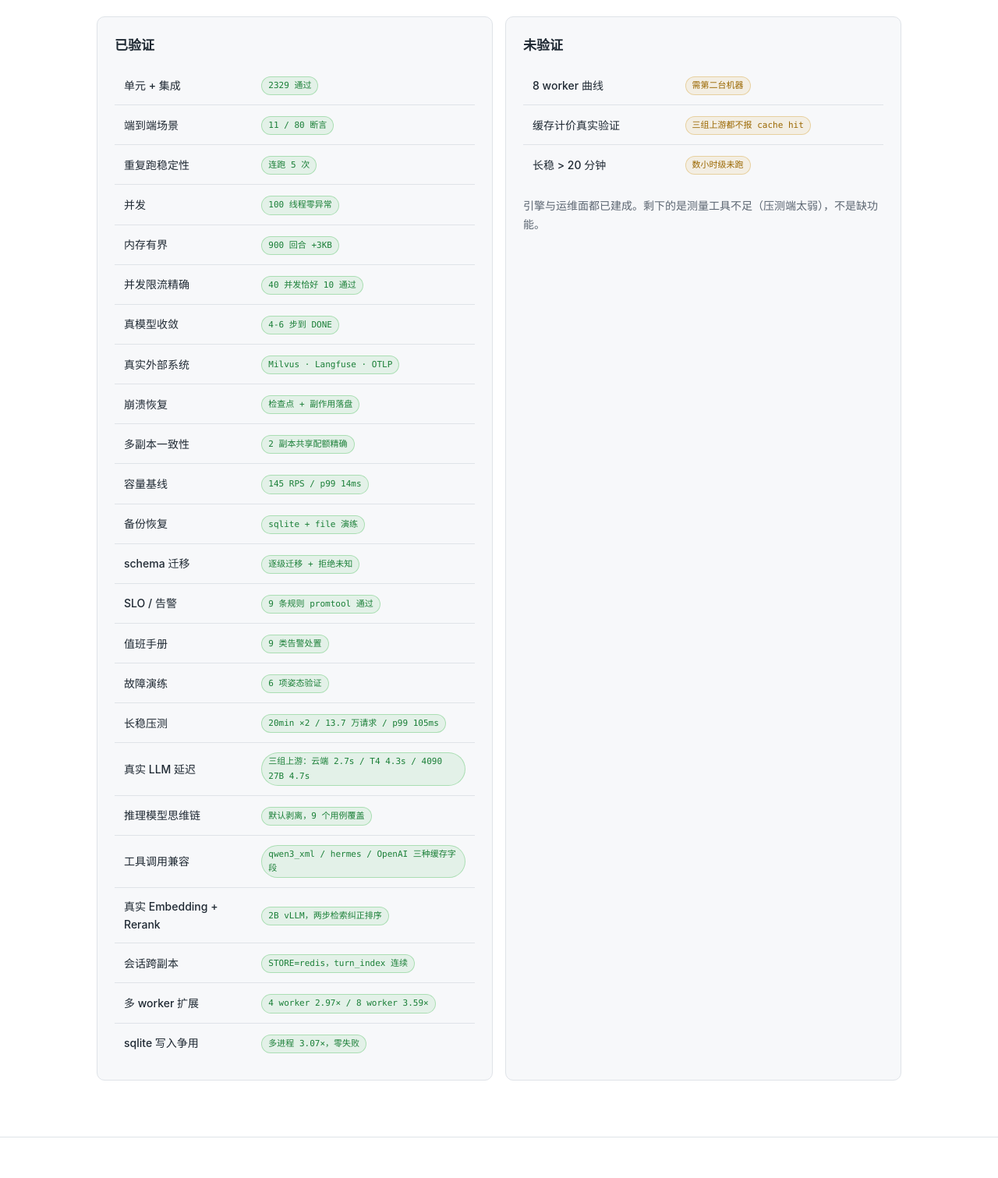
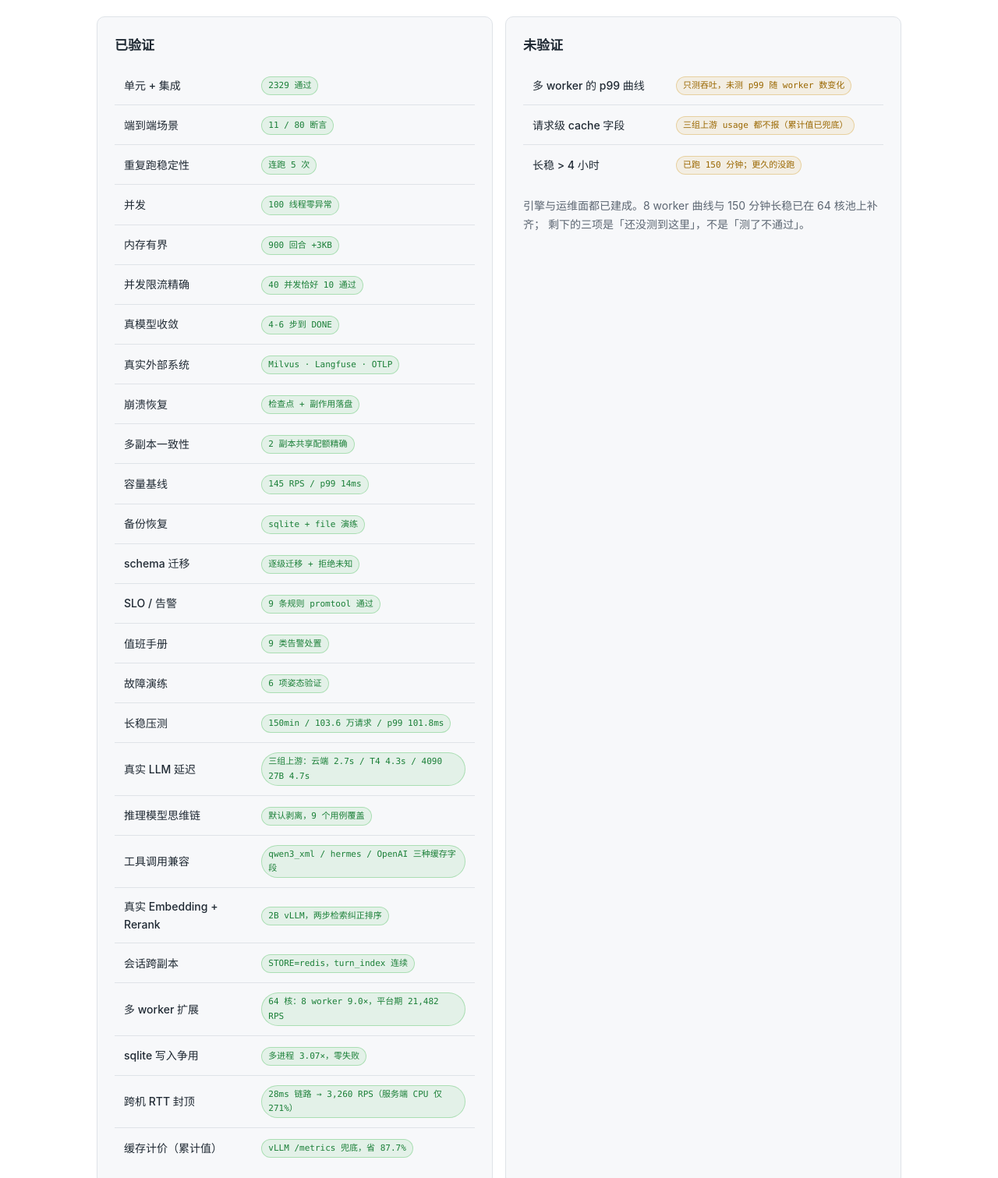
Before and after one commit to XiaoBinGan/Turing_AgentRuntime, a plain HTML site: page docs/index.html in a window 1280 px wide. Shown: the part 5160-6671 px from the top of the page at 78% size. Drawn offline with Linux system fonts and the light colour scheme.

Commit message:
Sync the site and CAPACITY open items with what has actually been measured
`docs/index.html` still listed three things as unverified, and two and a half of
them were measured weeks of work ago:

  8 worker 曲线            需第二台机器
  缓存计价真实验证          三组上游都不报 cache hit
  长稳 > 20 分钟            数小时级未跑

None of the three is a "not done". The 64-core pool ran the full worker curve
(1 → 56 workers, 21,482 RPS, 65.3×), the cross-machine run exists (28 ms link,
3,260 RPS, server at 271% CPU), and the soak ran 150 minutes / 1,036,418
requests with p99 101.8 ms. What remains is narrower than the table claimed, so
the table now says:

  多 worker 的 p99 曲线      只测吞吐，未测 p99 随 worker 数变化
  请求级 cache 字段          三组上游 usage 都不报（累计值已兜底）
  长稳 > 4 小时              已跑 150 分钟；更久的没跑

The same three corrections land in `CAPACITY.md §9` and in README's
"仍然开放的". One item moves out of that list entirely: network RTT capping
throughput is a measured conclusion, not a todo — keeping it under "open" made
the list read as if the measurement were missing.

No number moved; only the claim about what is missing. 2,329 tests, 11/11 demo
scenarios, 55 HTTP cases green on both machines.

```diff
--- a/docs/index.html
+++ b/docs/index.html
@@ -314,14 +314,16 @@ footer a{color:var(--fg2)}
             <tr><td>SLO / 告警</td><td><span class="tag ok">9 条规则 promtool 通过</span></td></tr>
             <tr><td>值班手册</td><td><span class="tag ok">9 类告警处置</span></td></tr>
             <tr><td>故障演练</td><td><span class="tag ok">6 项姿态验证</span></td></tr>
-            <tr><td>长稳压测</td><td><span class="tag ok">20min ×2 / 13.7 万请求 / p99 105ms</span></td></tr>
+            <tr><td>长稳压测</td><td><span class="tag ok">150min / 103.6 万请求 / p99 101.8ms</span></td></tr>
             <tr><td>真实 LLM 延迟</td><td><span class="tag ok">三组上游：云端 2.7s / T4 4.3s / 4090 27B 4.7s</span></td></tr>
             <tr><td>推理模型思维链</td><td><span class="tag ok">默认剥离，9 个用例覆盖</span></td></tr>
             <tr><td>工具调用兼容</td><td><span class="tag ok">qwen3_xml / hermes / OpenAI 三种缓存字段</span></td></tr>
             <tr><td>真实 Embedding + Rerank</td><td><span class="tag ok">2B vLLM，两步检索纠正排序</span></td></tr>
             <tr><td>会话跨副本</td><td><span class="tag ok">STORE=redis，turn_index 连续</span></td></tr>
-            <tr><td>多 worker 扩展</td><td><span class="tag ok">4 worker 2.97× / 8 worker 3.59×</span></td></tr>
+            <tr><td>多 worker 扩展</td><td><span class="tag ok">64 核：8 worker 9.0×，平台期 21,482 RPS</span></td></tr>
             <tr><td>sqlite 写入争用</td><td><span class="tag ok">多进程 3.07×，零失败</span></td></tr>
+            <tr><td>跨机 RTT 封顶</td><td><span class="tag ok">28ms 链路 → 3,260 RPS（服务端 CPU 仅 271%）</span></td></tr>
+            <tr><td>缓存计价（累计值）</td><td><span class="tag ok">vLLM /metrics 兜底，省 87.7%</span></td></tr>
           </tbody>
         </table>
       </div>
@@ -329,13 +331,14 @@ footer a{color:var(--fg2)}
         <h3>未验证</h3>
         <table style="margin-top:12px">
           <tbody>
-            <tr><td>8 worker 曲线</td><td><span class="tag part">需第二台机器</span></td></tr>
-            <tr><td>缓存计价真实验证</td><td><span class="tag part">三组上游都不报 cache hit</span></td></tr>
-            <tr><td>长稳 &gt; 20 分钟</td><td><span class="tag part">数小时级未跑</span></td></tr>
+            <tr><td>多 worker 的 p99 曲线</td><td><span class="tag part">只测吞吐，未测 p99 随 worker 数变化</span></td></tr>
+            <tr><td>请求级 cache 字段</td><td><span class="tag part">三组上游 usage 都不报（累计值已兜底）</span></td></tr>
+            <tr><td>长稳 &gt; 4 小时</td><td><span class="tag part">已跑 150 分钟；更久的没跑</span></td></tr>
           </tbody>
         </table>
         <p style="margin-top:16px">
-          引擎与运维面都已建成。剩下的是测量工具不足（压测端太弱），不是缺功能。
+          引擎与运维面都已建成。8 worker 曲线与 150 分钟长稳已在 64 核池上补齐；
+          剩下的三项是「还没测到这里」，不是「测了不通过」。
         </p>
       </div>
     </div>
```
Also changed, not shown: 2 other files.
